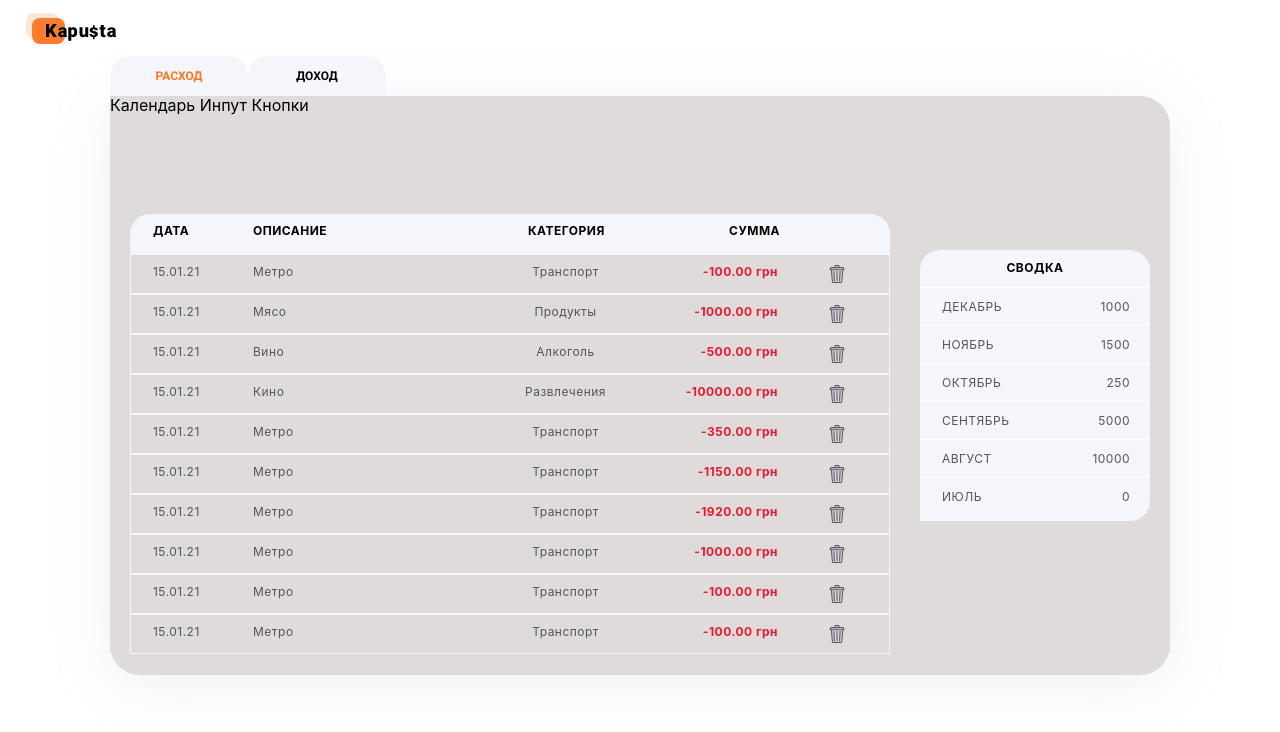
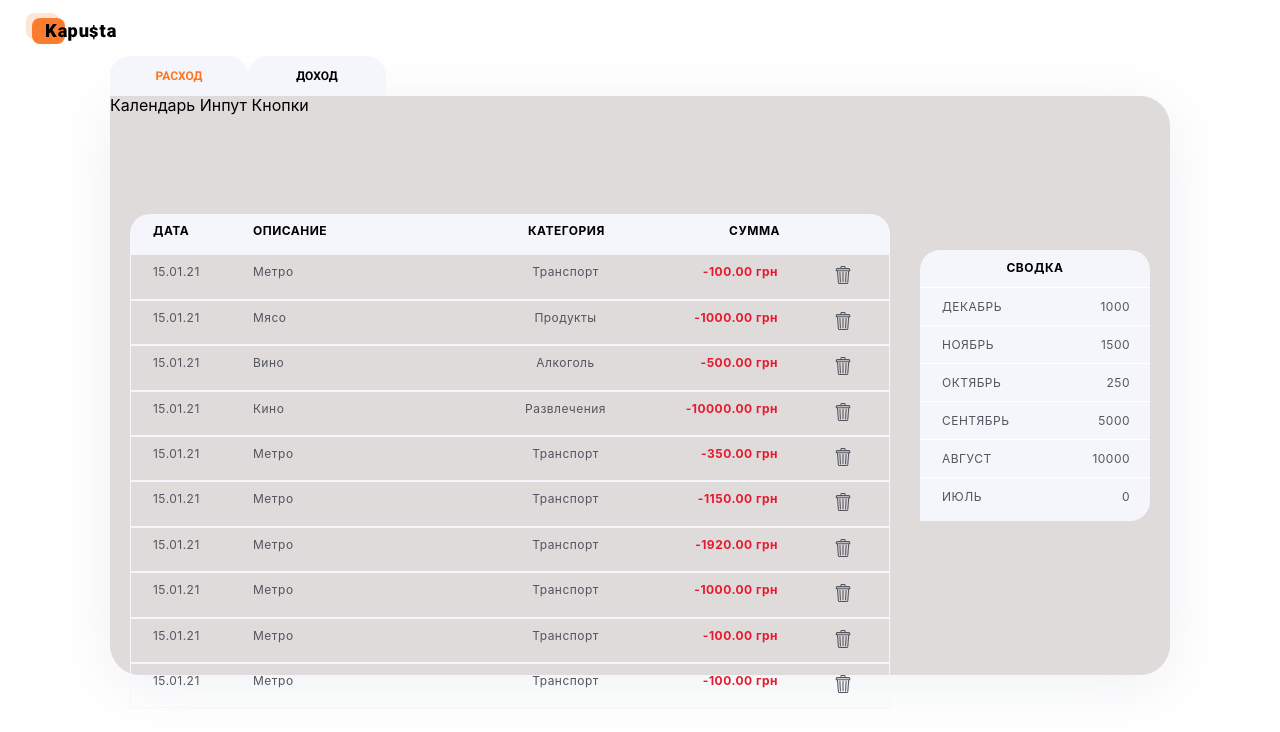
Before and after one commit to Sluchevska/team-proj-smartfinance-front, a React (Create React App) app: page /credit in a window 1280 px wide. Shown: the top 732 px of the page. Built offline with nearby package versions, Linux system fonts and the light colour scheme.

Commit message:
iconButton created

```diff
--- a/src/components/CreditPage/CreditItem/CreditItem.js
+++ b/src/components/CreditPage/CreditItem/CreditItem.js
@@ -11,7 +11,7 @@ import {
     Transaction,
     Wrapper
 } from './CreditItem.styled';
-// import IconButton from '../../IconButton';
+import IconButton from '../../IconButton';
 import { ReactComponent as DeleteIcon } from '../../../icons/delete.svg';
 
 function CreditItem ({ transactions }) {
@@ -20,8 +20,11 @@ return (
             <Date >{transactions.date}</Date>
             <Name >{transactions.name}</Name>
             <Type >{transactions.type}</Type>
-            <Sum >-{transactions.sum}.00 грн</Sum>
-            <DeleteIcon width="36" height="18" fill="black" />
+        <Sum >-{transactions.sum}.00 грн</Sum>
+        <IconButton onClick={() => console.log('Pressed')}>
+            {<DeleteIcon width="18" height="18" fill="black" />}
+        </IconButton>
+
         </Wrapper>
     )
 }
--- a/src/components/IconButton/IconButton.js
+++ b/src/components/IconButton/IconButton.js
@@ -1,11 +1,12 @@
 import React from 'react';
 import PropTypes from 'prop-types';
-//import s from './ContactList.module.css';
+import {Button} from './IconButton.styled';
 
-const IconButton = ({ children, onClick, ...allyProps }) => {
-    <button type ="button" className="IconButton" onClick={onClick} {...allyProps}>
+const IconButton = ({ children, onClick }) => {
+    return (
+    <Button type ="button" className="IconButton" onClick={onClick}>
         {children}
-    </button>
+    </Button>)
 }
 
 IconButton.defaultProps = {
@@ -15,8 +16,7 @@ IconButton.defaultProps = {
 
 IconButton.propTypes = {
     onClick: PropTypes.func,
-    children: PropTypes.node,
-    'aria-label': PropTypes.string.isRequired,
+    children: PropTypes.node
 }
 
 export default IconButton
--- /dev/null
+++ b/src/components/IconButton/IconButton.styled.jsx
@@ -0,0 +1,7 @@
+import styled from '@emotion/styled'
+
+export const Button = styled.button`
+  background-color:transparent;
+  border:none;
+  cursor: pointer;
+`
```
Also changed, not shown: src/App.js (+0 -7 lines).
